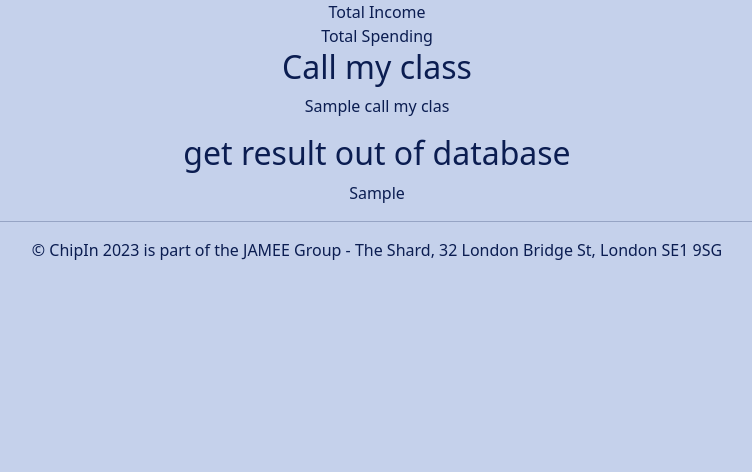
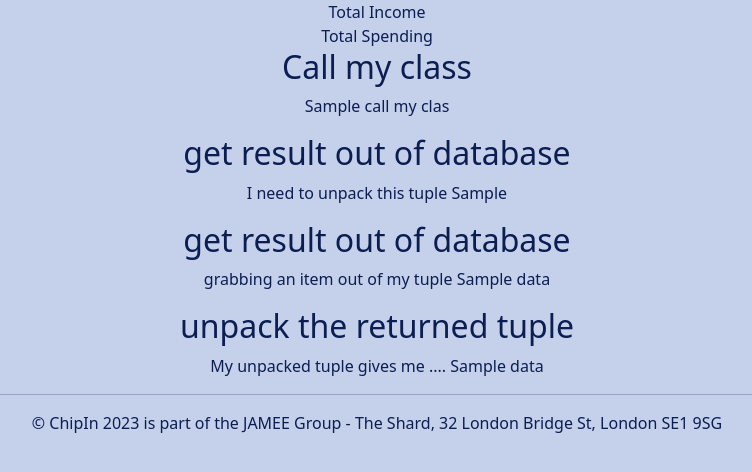
Before and after one commit to annwyl21/jamee, a Flask app: template application/templates/dashboard.html in a window 1280 px wide. Shown: the part 144-616 px from the top of the page, without its empty margins (263-1015 px from the left). Run offline with Flask 3, Linux system fonts and the light colour scheme; the template is opened without the code that fills it: most values are stand-ins (such as "Sample title", 1, 10 or a date in 2020).

Commit message:
unpack returned tuple from database

```diff
--- a/application/templates/dashboard.html
+++ b/application/templates/dashboard.html
@@ -13,6 +13,13 @@
 <p>{{ call_my_class.get_name() }}</p>
 
 <h2>get result out of database</h2>
-<p>{{ my_data }}</p>
+<p>I need to unpack this tuple {{ my_data }}</p>
+
+<h2>get result out of database</h2>
+<p>grabbing an item out of my tuple {{ my_data[0] }}</p>
+
+<h2>unpack the returned tuple</h2>
+{% set value_a = my_data[0] %}
+<p>My unpacked tuple gives me .... {{ value_a }}</p>
 
 {% endblock %}
```
Also changed, not shown: application/routes.py (+4 -4 lines).
